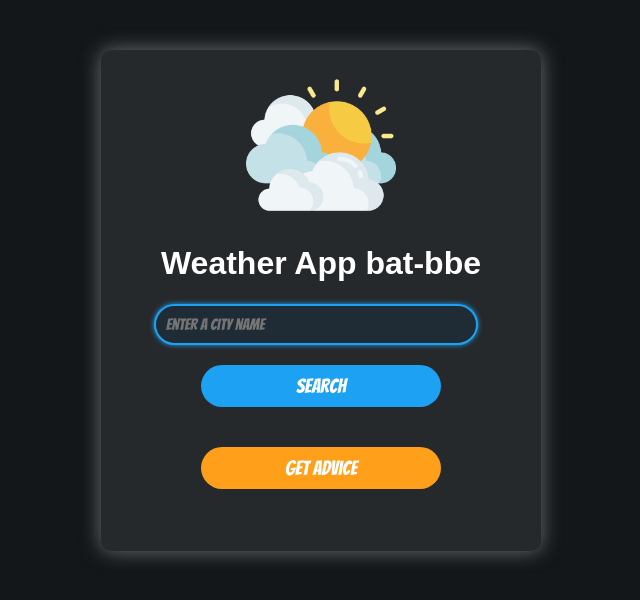
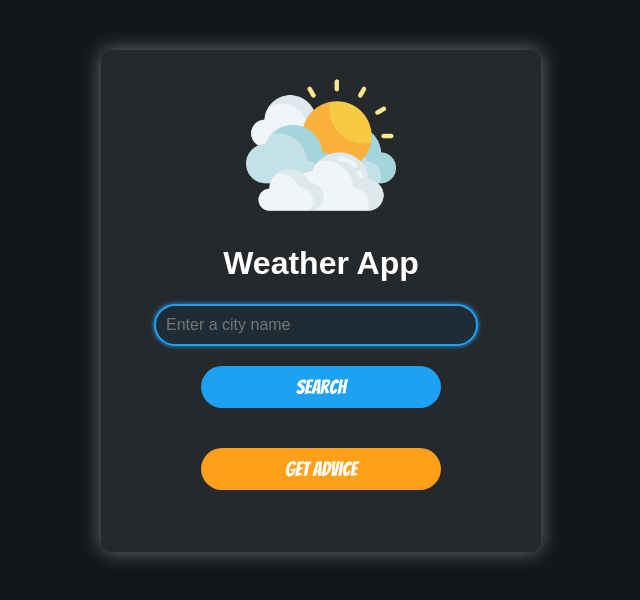
Before and after one commit to ankhgerel1130/WeatherApp, a plain HTML site: page index.html in a window 1280 px wide. Shown: the whole page, without its empty margins (319-959 px from the left). Drawn offline with Linux system fonts and the light colour scheme; a web font is replaced by a local one.

Commit message:
Final change

```diff
--- a/index.html
+++ b/index.html
@@ -12,7 +12,7 @@
 <body>
    <div class="container">
     <img src="photos/cloudy.png" alt="Weather Icon" class="main-icon">
-    <h1>Weather App bat-bbe</h1>
+    <h1>Weather App</h1>
     <div class="input-container">
         <input type="text" id="city" placeholder="Enter a city name">
         <button onclick="getWeather()">Search</button>
--- a/styles.css
+++ b/styles.css
@@ -12,7 +12,7 @@ body {
     padding: 20px;
     border-radius: 10px;
     background-color: #26292c;
-    box-shadow: 0 0 20px rgba(198, 197, 197, 0.5);
+    box-shadow: 0 0 20px rgba(197, 197, 198, 0.5);
 }
 
 img {
@@ -40,7 +40,7 @@ input {
     outline: none;
     border: 2px solid #1DA1F2;
     margin-right: 10px;
-    font-family: "Bangers", system-ui;
+
     box-shadow: 0 0 5px #1DA1F2;
 }
 
@@ -144,5 +144,5 @@ button:hover {
 }
 
 .back-button:hover {
-    background-color: #e60000; /* Darker red on hover */
+    background-color: #e60000;
 }
```
